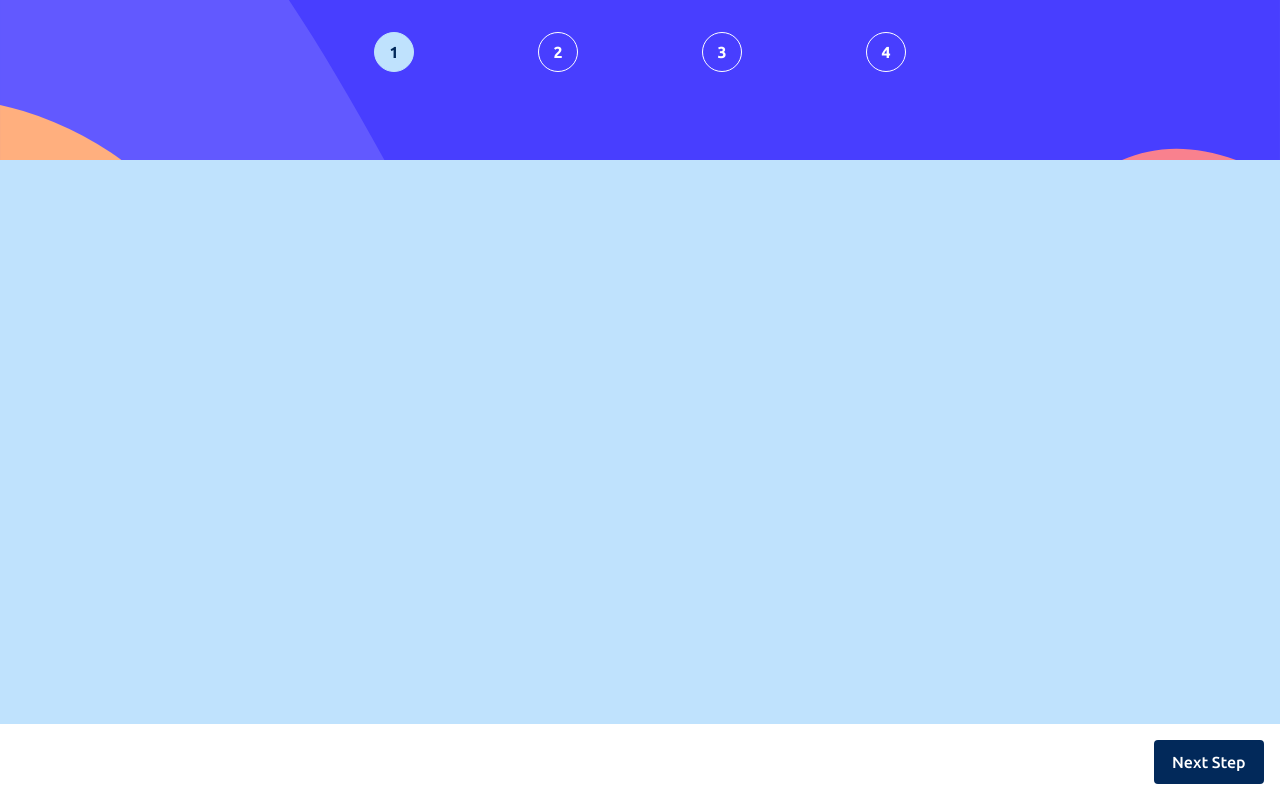
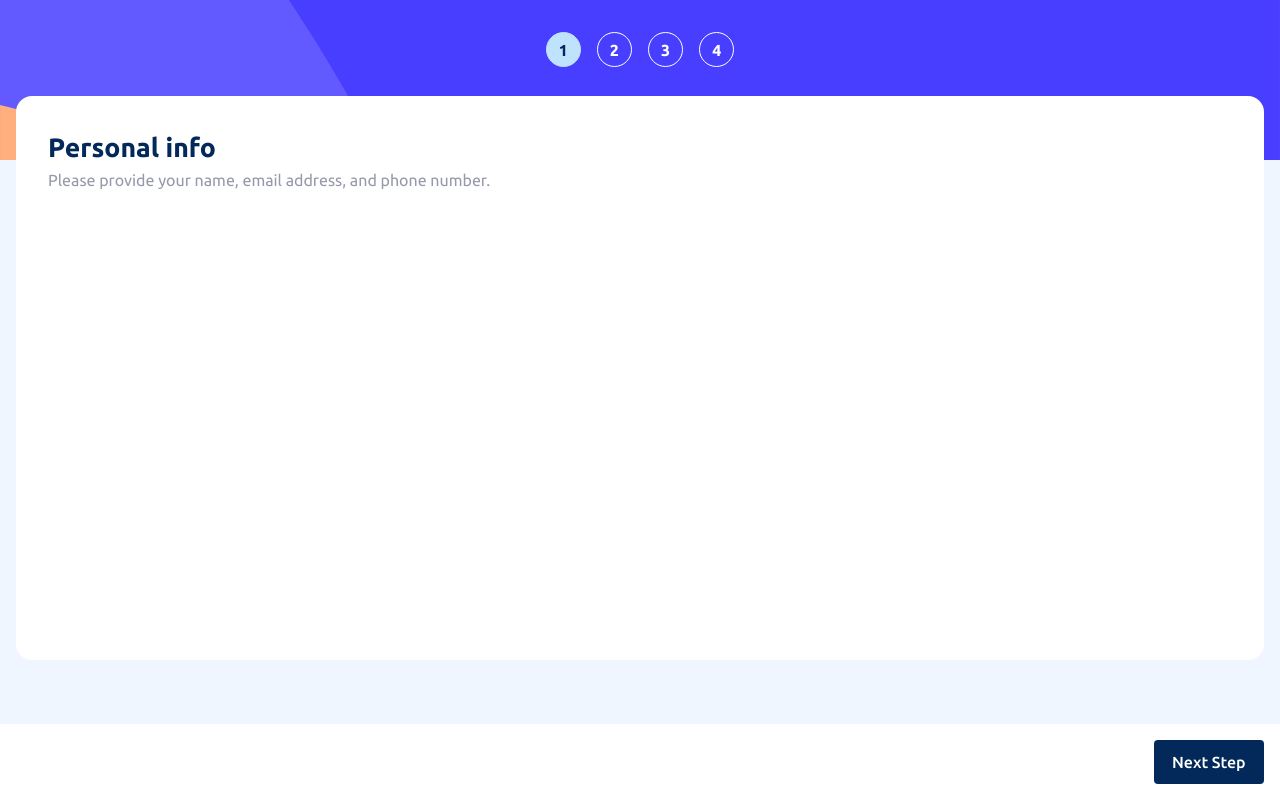
Before and after one commit to crackerFactory64/fm-multi-step-form, a React (Create React App) app: page / in a window 1280 px wide. Built offline with nearby package versions, Linux system fonts and the light colour scheme.

Commit message:
content basic functionality and styling

```diff
--- a/src/App.js
+++ b/src/App.js
@@ -1,5 +1,7 @@
 import React from "react";
 import Pagination from "./Pagination";
+import Content from "./Content";
+
 function App() {
   const [currentPage, setCurrentPage] = React.useState(1);
 
@@ -8,6 +10,29 @@ function App() {
     { number: 2, title: "Select Plan" },
     { number: 3, title: "Add-Ons" },
     { number: 4, title: "Summary" },
+  ];
+
+  const pageContent = [
+    {
+      number: 1,
+      title: "Personal info",
+      description: "Please provide your name, email address, and phone number.",
+    },
+    {
+      number: 2,
+      title: "Select your plan",
+      description: "You have the option of monthly or yearly billing.",
+    },
+    {
+      number: 3,
+      title: "Pick add-ons",
+      description: "Add-ons help enhance your gaming experience.",
+    },
+    {
+      number: 4,
+      title: "Finishing up",
+      description: "Double-check everything looks OK before confirming.",
+    },
   ];
 
   function next() {
@@ -24,23 +49,36 @@ function App() {
     }
   }
 
+  const paginationElement = paginationInfo.map((page) => {
+    return (
+      <Pagination
+        key={page.number}
+        number={page.number}
+        title={page.title}
+        currentPage={currentPage}
+      />
+    );
+  });
+
+  const contentEl = pageContent.map((page) => {
+    return (
+      <Content
+        key={page.number}
+        number={page.number}
+        title={page.title}
+        description={page.description}
+      />
+    );
+  });
+
   return (
     <section className="form-section">
       <header className="form-section__header">
-        <ul className="header__pagination">
-          {paginationInfo.map((page) => {
-            return (
-              <Pagination
-                key={page.number}
-                number={page.number}
-                title={page.title}
-                currentPage={currentPage}
-              />
-            );
-          })}
-        </ul>
+        <ul className="header__pagination">{paginationElement}</ul>
       </header>
-      <main className="form-section__main"></main>
+      <main className="form-section__main">
+        {contentEl.filter((content) => content.props.number === currentPage)}
+      </main>
       <footer className="form-section__footer">
         <button
           className={currentPage > 1 ? "footer__back" : "footer__back hidden"}
--- a/src/Content.js
+++ b/src/Content.js
@@ -1,2 +1,9 @@
 import React from "react";
-export default function Content(props) {}
+export default function Content(props) {
+  return (
+    <>
+      <h1>{props.title}</h1>
+      <p>{props.description}</p>
+    </>
+  );
+}
--- a/src/style.css
+++ b/src/style.css
@@ -15,6 +15,8 @@
 
   --font-family: "Ubuntu", Helvetica, sans-serif;
   --font-size-body: 1rem;
+  --font-color-body: var(--color-neutral-500);
+  --font-color-title: var(--color-primary-700);
   --font-weight-regular: 400;
   --font-weight-medium: 500;
   --font-weight-bold: 700;
@@ -100,8 +102,8 @@ select {
 /* RESET END */
 
 body {
-  background-color: var(--color-primary-200);
-  color: var(--color-primary-700);
+  background-color: var(--color-neutral-300);
+  color: var(--font-color-body);
   display: grid;
   font-family: var(--font-family);
   font-size: var(--font-size-body);
@@ -121,6 +123,7 @@ body {
 .form-section__header {
   background-image: url("./images/bg-sidebar-mobile.svg");
   background-size: cover;
+  display: grid;
   min-height: 20dvh;
   min-height: 20vh;
 }
@@ -130,8 +133,8 @@ body {
   gap: 1rem;
   grid-template-columns: repeat(4, 1fr);
   list-style: none;
-  margin: auto;
-  max-width: 50vw;
+  margin-block: 2rem auto;
+  margin-inline: auto;
   padding: 0;
   place-items: center;
 }
@@ -142,25 +145,38 @@ body {
 
 .pagination__number {
   aspect-ratio: 1;
+  border-radius: 50%;
   border: 0.1rem solid;
-  border-radius: 50%;
   color: var(--color-neutral-100);
   display: grid;
   font-weight: var(--font-weight-bold);
   margin: auto;
-  margin-block-start: 2rem;
   place-content: center;
-  width: 2.5rem;
+  width: 2.2rem;
 }
 
 .pagination__number.selected {
   background-color: var(--color-primary-200);
   border-color: var(--color-primary-200);
-  color: var(--color-neutral-700);
+  color: var(--color-primary-700);
 }
 
 .pagination__label {
   display: none;
+}
+
+.form-section__main {
+  background-color: var(--color-neutral-100);
+  border-radius: 1rem;
+  margin-inline: auto;
+  padding: 2rem;
+  transform: translateY(-4rem);
+  width: calc(100% - 2rem);
+}
+
+h1 {
+  color: var(--font-color-title);
+  font-size: calc(var(--font-size-body) * 1.66);
 }
 
 .form-section__footer {
```
